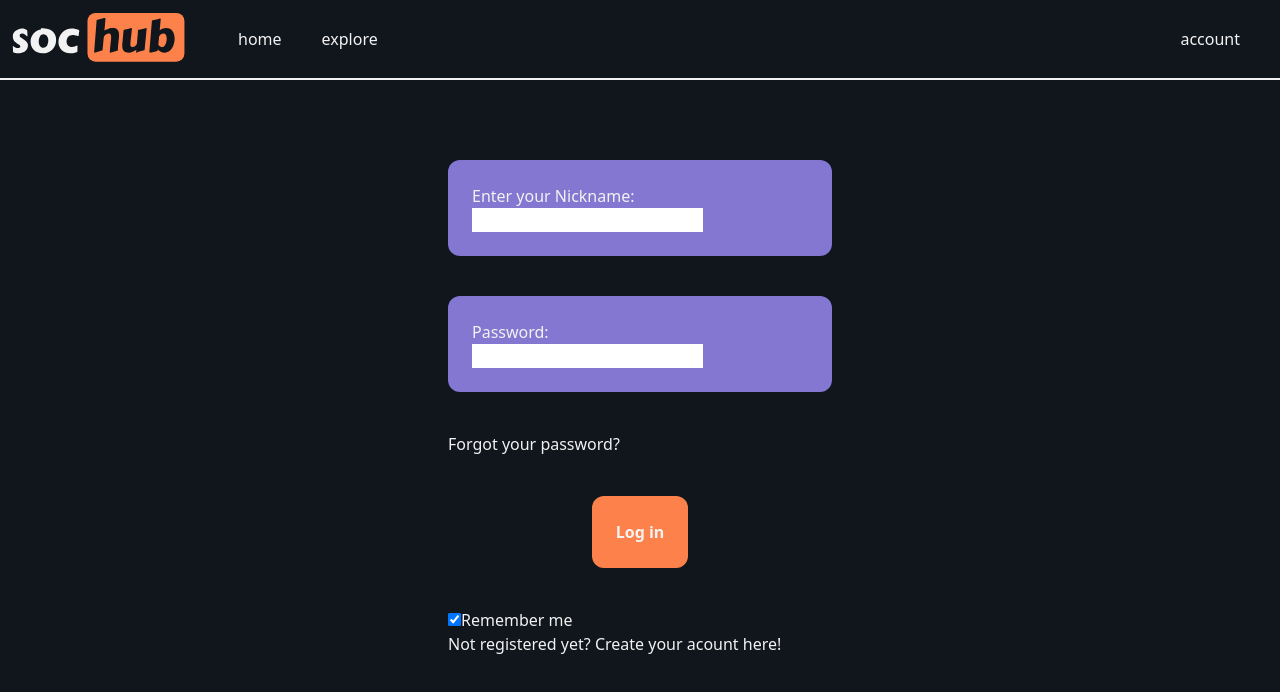
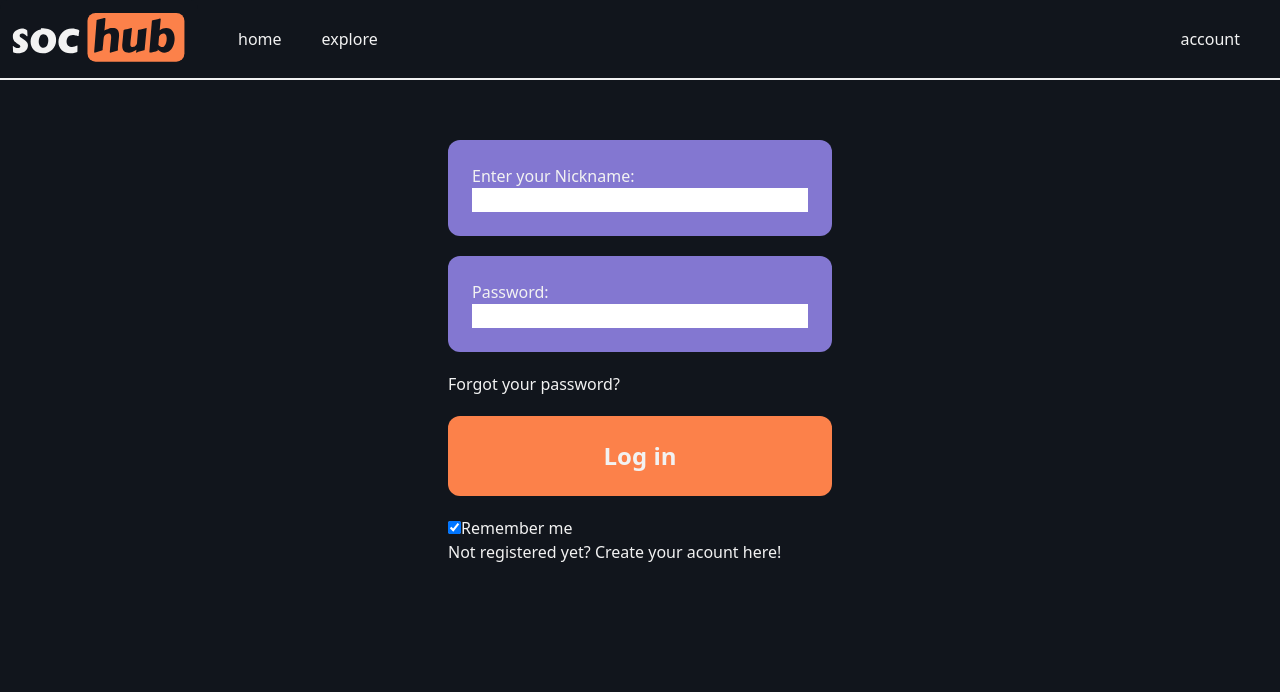
Before and after one commit to iis-itu-team/iis-project, a SvelteKit app in the folder frontend/: page /login in a window 1280 px wide. Shown: the top 692 px of the page. Built offline with nearby package versions, Linux system fonts and the light colour scheme.

Commit message:
style(FE): more compact style

```diff
--- a/frontend/src/routes/login/+page.svelte
+++ b/frontend/src/routes/login/+page.svelte
@@ -12,8 +12,6 @@
 				},
 				body: JSON.stringify({ nickname, password })
 			});
-			const data = await response.json();
-			alert(data.message);
 		} catch (error) {
 			console.error('An error occurred:', error);
 			alert('An error occurred. Please check the console for details.');
@@ -22,27 +20,25 @@
 </script>
 
 <form on:submit={login}>
-    <div class="bg-secondary rounded-xl p-6 mx-auto mx-10 my-10 max-w-sm">
+    <div class="bg-secondary rounded-xl p-6 mx-auto mx-10 my-5 max-w-sm">
         <p>Enter your Nickname:</p>
-		<input type="text" class="text-input" bind:value={nickname} required />
+		<input type="text" class="text-input w-full" bind:value={nickname} required />
 	</div>
 
-    <div class="bg-secondary rounded-xl p-6 mx-auto mx-10 my-10 max-w-sm">
+    <div class="bg-secondary rounded-xl p-6 mx-auto mx-10 my-5 max-w-sm">
         <p>Password:</p>
-		<input type="password" class="text-input" bind:value={password} required />
+		<input type="password" class="text-input w-full" bind:value={password} required />
 	</div>
 
 	<div class="mx-auto max-w-sm">
 		<p><a href="/password_reset">Forgot your password?</a></p>
 	</div>
 
-	<button type="submit" class="bg-primary hover:bg-secondary box-border rounded-xl p-6 mx-auto mx-10 my-10 max-w-sm flex items-center">
-		<p>
-			<b>Log in</b>
-		</p>
+	<button type="submit" class="bg-primary hover:bg-secondary box-border rounded-xl p-6 mx-auto mx-10 my-5 w-full max-w-sm flex items-center justify-center text-2xl">
+		<p><b>Log in</b></p>
 	</button>
 
-	<div class="mx-auto mx-10 my-10 max-w-sm">
+	<div class="mx-auto mx-10 my-5 max-w-sm">
 		<label>
 			<input type="checkbox" checked="unchecked" name="remember" />Remember me
 		</label>
--- a/frontend/src/routes/register/+page.svelte
+++ b/frontend/src/routes/register/+page.svelte
@@ -23,35 +23,33 @@
 
 <form on:submit={register}>
 	<div class="bg-secondary rounded-xl p-6 mx-auto mx-10 my-5 max-w-sm">
-		<p>Choose a uniqe nickname:</p>
-		<input type="text" class="text-input" placeholder="Enter your Username" name="nickname" required/>
+		<p><b>Choose a uniqe nickname:<b></p>
+		<input type="text" class="text-input w-full" placeholder="Enter your Username" name="nickname" required/>
 	</div>
 
 	<div class="bg-secondary rounded-xl p-6 mx-auto mx-10 my-5 max-w-sm">
 		<p>Write your email:</p>
-		<input type="email" class="text-input" placeholder="Enter your Email" name="email" required />
+		<input type="email" class="text-input w-full" placeholder="Enter your Email" name="email" required />
 	</div>
 
 	<div class="bg-secondary rounded-xl p-6 mx-auto mx-10 my-5 max-w-sm">
 		<p>Verify email:</p>
-		<input type="email" class="text-input" placeholder="Enter your Email again" name="email" required/>
+		<input type="email" class="text-input w-full" placeholder="Enter your Email again" name="email" required/>
 	</div>
 
 	<div class="bg-secondary rounded-xl p-6 mx-auto mx-10 my-5 max-w-sm">
 		<p>Create a password:</p>
-		<input type="password" class="text-input" placeholder="Enter your Password" name="password" required minlength="5" maxlength="20"/>
+		<input type="password" class="text-input w-full" placeholder="Enter your Password" name="password" required minlength="5" maxlength="20"/>
 	</div>
 
 	<div class="bg-secondary rounded-xl p-6 mx-auto mx-10 my-5 max-w-sm">
 		<p>Verify password:</p>
-		<input type="password" class="text-input" placeholder="Enter your Password again" name="password" required minlength="5" maxlength="20"/>
+		<input type="password" class="text-input w-full" placeholder="Enter your Password again" name="password" required minlength="5" maxlength="20"/>
 	</div>
 
-	<div class="bg-primary hover:bg-secondary box-border rounded-xl p-6 mx-auto mx-10 my-5 max-w-sm flex items-center justify-center">
-		<button type="submit" class="text-2xl">
-			<p><b>Register</b></p>
-		</button>
-	</div>
+	<button type="submit" class="bg-primary hover:bg-secondary box-border rounded-xl p-6 mx-auto mx-10 my-5 w-full max-w-sm flex items-center justify-center text-2xl">
+		<p><b>Register</b></p>
+	</button>
 
 	<div class="mx-auto mx-10 my-5 max-w-sm">
 		<p><a href="/login">Already have a account? Login here!</a></p>
```
